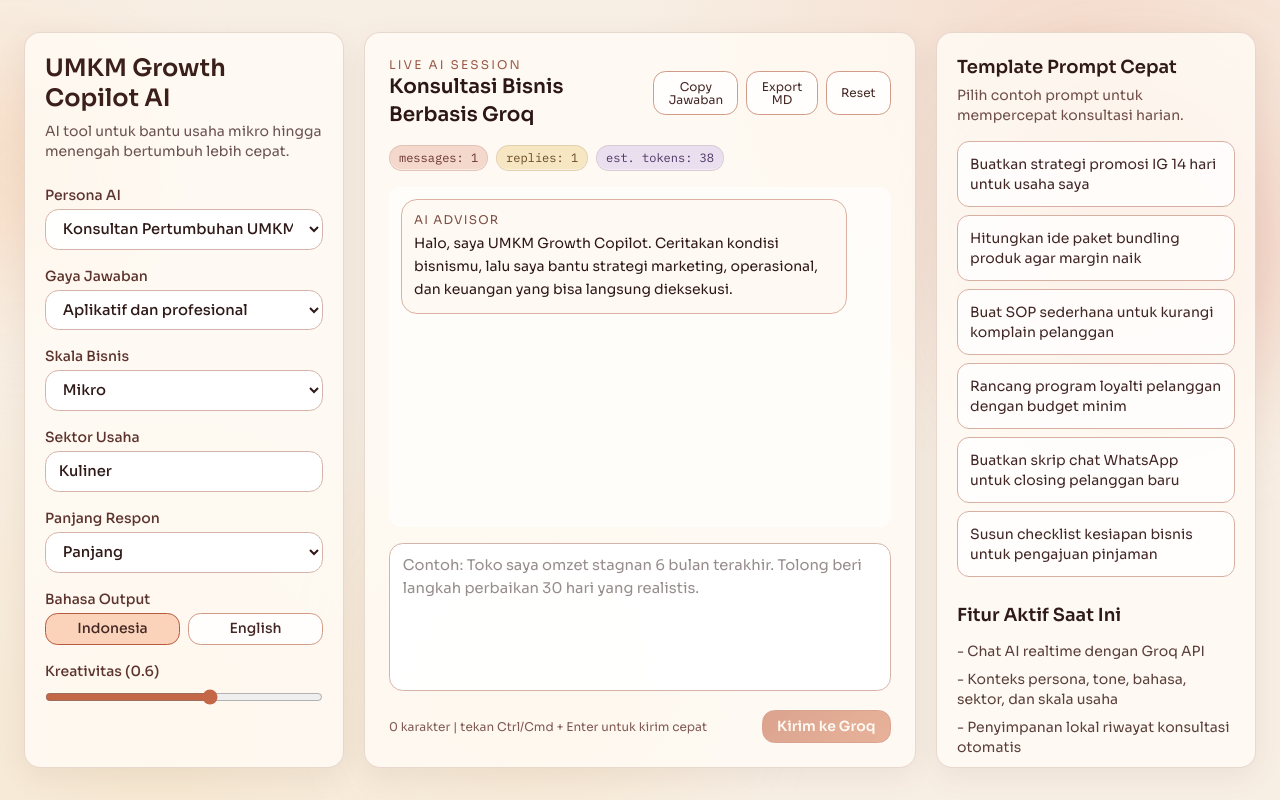
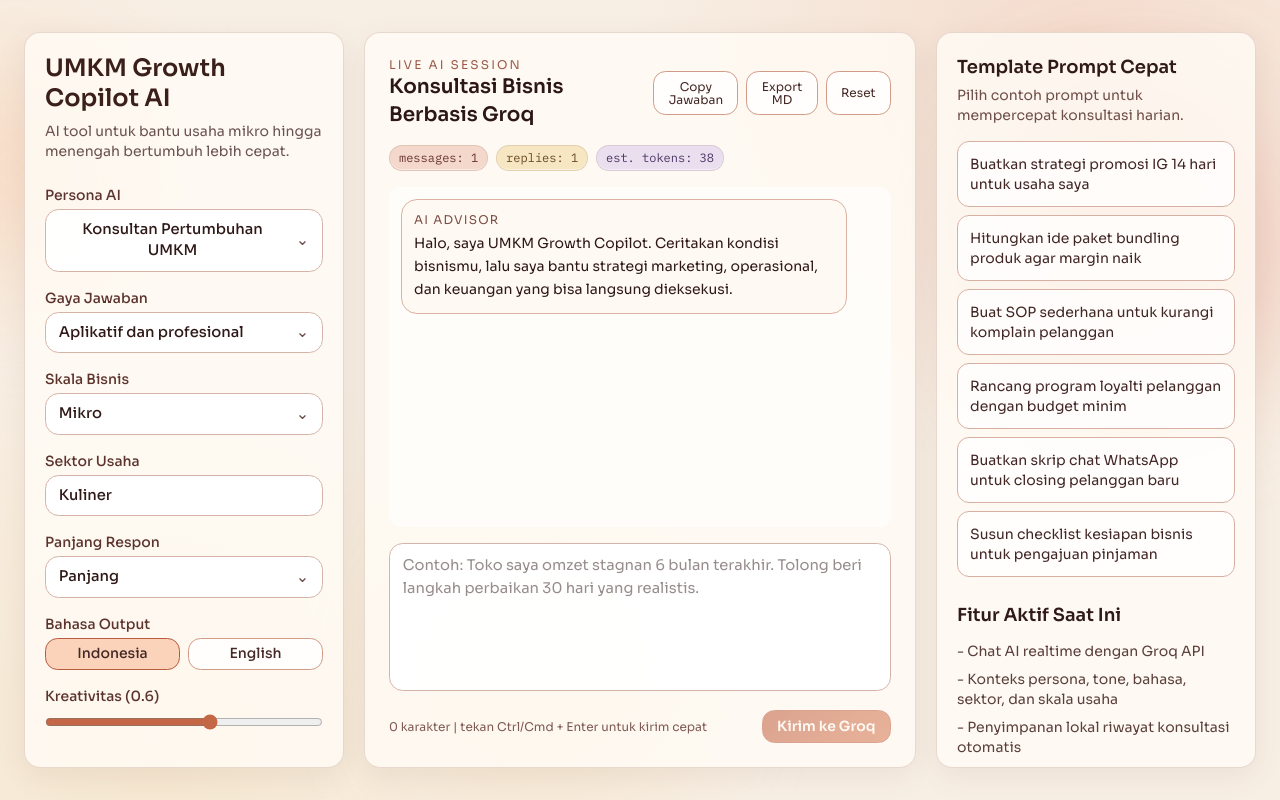
Before and after one commit to Filbert-Lab/UMKM-Growth-Copilot, a Next.js app: page / in a window 1280 px wide. Built offline with nearby package versions, Linux system fonts and the light colour scheme.

Commit message:
Upgrade settings dropdowns with smooth custom animations

```diff
--- a/src/app/globals.css
+++ b/src/app/globals.css
@@ -77,6 +77,113 @@ body {
   border-color: var(--ring);
   background: #ffffff;
   box-shadow: 0 0 0 3px rgba(216, 111, 69, 0.22);
+}
+
+.dropdown {
+  position: relative;
+}
+
+.dropdown-trigger {
+  width: 100%;
+  border-radius: 0.85rem;
+  border: 1px solid #d6b3a8;
+  background: rgba(255, 255, 255, 0.9);
+  padding: 0.58rem 0.8rem;
+  font-size: 0.92rem;
+  color: #2e1917;
+  display: flex;
+  align-items: center;
+  justify-content: space-between;
+  gap: 0.6rem;
+  transition:
+    border-color 0.2s var(--ease-smooth),
+    box-shadow 0.2s var(--ease-smooth),
+    background-color 0.2s var(--ease-smooth),
+    transform 0.22s var(--ease-smooth);
+}
+
+.dropdown-trigger:hover {
+  border-color: #ca907d;
+  background: #fffdfa;
+}
+
+.dropdown-trigger.is-open {
+  border-color: var(--ring);
+  background: #ffffff;
+  box-shadow: 0 0 0 3px rgba(216, 111, 69, 0.16);
+}
+
+.dropdown-trigger:focus-visible {
+  outline: none;
+  border-color: var(--ring);
+  box-shadow: 0 0 0 3px rgba(216, 111, 69, 0.22);
+}
+
+.dropdown-caret {
+  font-size: 1rem;
+  line-height: 1;
+  color: #6a4a44;
+  transition: transform 0.24s var(--ease-smooth);
+}
+
+.dropdown-trigger.is-open .dropdown-caret {
+  transform: rotate(180deg);
+}
+
+.dropdown-menu {
+  position: absolute;
+  left: 0;
+  right: 0;
+  top: calc(100% + 0.4rem);
+  z-index: 40;
+  border-radius: 0.9rem;
+  border: 1px solid #ddb4a7;
+  background: rgba(255, 255, 255, 0.97);
+  backdrop-filter: blur(8px);
+  box-shadow: 0 10px 26px rgba(106, 53, 40, 0.16);
+  overflow: hidden;
+  opacity: 0;
+  pointer-events: none;
+  transform: translateY(-8px) scale(0.985);
+  transform-origin: top;
+  transition:
+    opacity 0.22s var(--ease-smooth),
+    transform 0.22s var(--ease-smooth);
+}
+
+.dropdown-menu.open {
+  opacity: 1;
+  pointer-events: auto;
+  transform: translateY(0) scale(1);
+}
+
+.dropdown-option {
+  width: 100%;
+  border: 0;
+  background: transparent;
+  text-align: left;
+  padding: 0.62rem 0.8rem;
+  font-size: 0.92rem;
+  color: #3c221d;
+  transition:
+    background-color 0.2s var(--ease-smooth),
+    color 0.2s var(--ease-smooth);
+}
+
+.dropdown-option + .dropdown-option {
+  border-top: 1px solid rgba(204, 160, 144, 0.38);
+}
+
+.dropdown-option:hover,
+.dropdown-option:focus-visible {
+  outline: none;
+  background: #fff0e4;
+}
+
+.dropdown-option.is-active {
+  background: #ffdcca;
+  color: #592f25;
+  font-weight: 600;
 }
 
 .ui-btn {
--- a/src/app/page.tsx
+++ b/src/app/page.tsx
@@ -72,6 +72,106 @@ const toneOptions = [
   "Data-driven dan tegas",
   "Formal untuk presentasi investor",
 ];
+
+const businessScaleOptions: Array<{
+  value: Settings["businessScale"];
+  label: string;
+}> = [
+  { value: "mikro", label: "Mikro" },
+  { value: "kecil", label: "Kecil" },
+  { value: "menengah", label: "Menengah" },
+];
+
+const responseLengthOptions: Array<{
+  value: Settings["responseLength"];
+  label: string;
+}> = [
+  { value: "short", label: "Ringkas" },
+  { value: "medium", label: "Sedang" },
+  { value: "long", label: "Panjang" },
+];
+
+type SelectOption<TValue extends string> = {
+  value: TValue;
+  label: string;
+};
+
+type AnimatedSelectProps<TValue extends string> = {
+  value: TValue;
+  options: Array<SelectOption<TValue>>;
+  onChange: (value: TValue) => void;
+  className?: string;
+};
+
+function AnimatedSelect<TValue extends string>({
+  value,
+  options,
+  onChange,
+  className,
+}: AnimatedSelectProps<TValue>) {
+  const [open, setOpen] = useState(false);
+  const rootRef = useRef<HTMLDivElement | null>(null);
+
+  useEffect(() => {
+    const handlePointerDown = (event: globalThis.MouseEvent) => {
+      if (!rootRef.current?.contains(event.target as Node)) {
+        setOpen(false);
+      }
+    };
+
+    const handleEscape = (event: globalThis.KeyboardEvent) => {
+      if (event.key === "Escape") {
+        setOpen(false);
+      }
+    };
+
+    document.addEventListener("mousedown", handlePointerDown);
+    document.addEventListener("keydown", handleEscape);
+
+    return () => {
+      document.removeEventListener("mousedown", handlePointerDown);
+      document.removeEventListener("keydown", handleEscape);
+    };
+  }, []);
+
+  const selected =
+    options.find((option) => option.value === value) || options[0];
+
+  return (
+    <div ref={rootRef} className={`dropdown ${className || ""}`.trim()}>
+      <button
+        type="button"
+        className={`dropdown-trigger ${open ? "is-open" : ""}`}
+        onClick={() => setOpen((prev) => !prev)}
+        aria-expanded={open}
+      >
+        <span>{selected?.label || "Pilih"}</span>
+        <span className="dropdown-caret" aria-hidden="true">
+          ⌄
+        </span>
+      </button>
+
+      <div className={`dropdown-menu ${open ? "open" : ""}`}>
+        {options.map((option, index) => (
+          <button
+            key={option.value}
+            type="button"
+            onClick={() => {
+              onChange(option.value);
+              setOpen(false);
+            }}
+            className={`dropdown-option ${option.value === value ? "is-active" : ""}`}
+            style={{
+              transitionDelay: open ? `${Math.min(index * 18, 90)}ms` : "0ms",
+            }}
+          >
+            {option.label}
+          </button>
+        ))}
+      </div>
+    </div>
+  );
+}
 
 function createId() {
   return `msg-${Date.now()}-${Math.random().toString(36).slice(2, 8)}`;
@@ -329,58 +429,48 @@ export default function Home() {
           <div className="mt-6 space-y-4">
             <label className="block text-sm font-medium text-[#5c342d]">
               Persona AI
-              <select
-                className="control-field mt-1"
+              <AnimatedSelect
+                className="mt-1"
                 value={settings.persona}
-                onChange={(event) =>
+                options={personaOptions.map((persona) => ({
+                  value: persona,
+                  label: persona,
+                }))}
+                onChange={(persona) =>
                   setSettings((prev) => ({
                     ...prev,
-                    persona: event.target.value,
+                    persona,
                   }))
                 }
-              >
-                {personaOptions.map((persona) => (
-                  <option key={persona} value={persona}>
-                    {persona}
-                  </option>
-                ))}
-              </select>
+              />
             </label>
 
             <label className="block text-sm font-medium text-[#5c342d]">
               Gaya Jawaban
-              <select
-                className="control-field mt-1"
+              <AnimatedSelect
+                className="mt-1"
                 value={settings.tone}
-                onChange={(event) =>
-                  setSettings((prev) => ({ ...prev, tone: event.target.value }))
-                }
-              >
-                {toneOptions.map((tone) => (
-                  <option key={tone} value={tone}>
-                    {tone}
-                  </option>
-                ))}
-              </select>
+                options={toneOptions.map((tone) => ({
+                  value: tone,
+                  label: tone,
+                }))}
+                onChange={(tone) => setSettings((prev) => ({ ...prev, tone }))}
+              />
             </label>
 
             <label className="block text-sm font-medium text-[#5c342d]">
               Skala Bisnis
-              <select
-                className="control-field mt-1"
+              <AnimatedSelect
+                className="mt-1"
                 value={settings.businessScale}
-                onChange={(event) =>
+                options={businessScaleOptions}
+                onChange={(businessScale) =>
                   setSettings((prev) => ({
                     ...prev,
-                    businessScale: event.target
-                      .value as Settings["businessScale"],
+                    businessScale,
                   }))
                 }
-              >
-                <option value="mikro">Mikro</option>
-                <option value="kecil">Kecil</option>
-                <option value="menengah">Menengah</option>
-              </select>
+              />
             </label>
 
             <label className="block text-sm font-medium text-[#5c342d]">
@@ -400,21 +490,17 @@ export default function Home() {
 
             <label className="block text-sm font-medium text-[#5c342d]">
               Panjang Respon
-              <select
-                className="control-field mt-1"
+              <AnimatedSelect
+                className="mt-1"
                 value={settings.responseLength}
-                onChange={(event) =>
+                options={responseLengthOptions}
+                onChange={(responseLength) =>
                   setSettings((prev) => ({
                     ...prev,
-                    responseLength: event.target
-                      .value as Settings["responseLength"],
+                    responseLength,
                   }))
                 }
-              >
-                <option value="short">Ringkas</option>
-                <option value="medium">Sedang</option>
-                <option value="long">Panjang</option>
-              </select>
+              />
             </label>
 
             <label className="block text-sm font-medium text-[#5c342d]">
```
